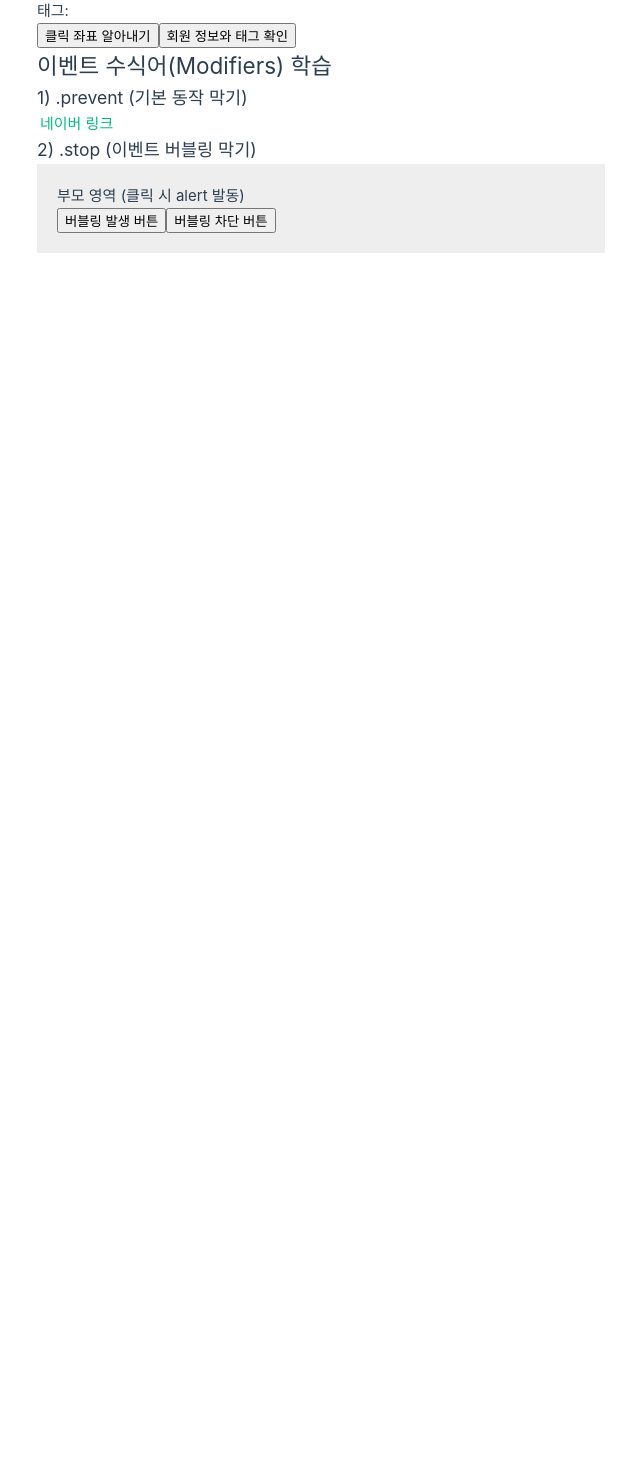
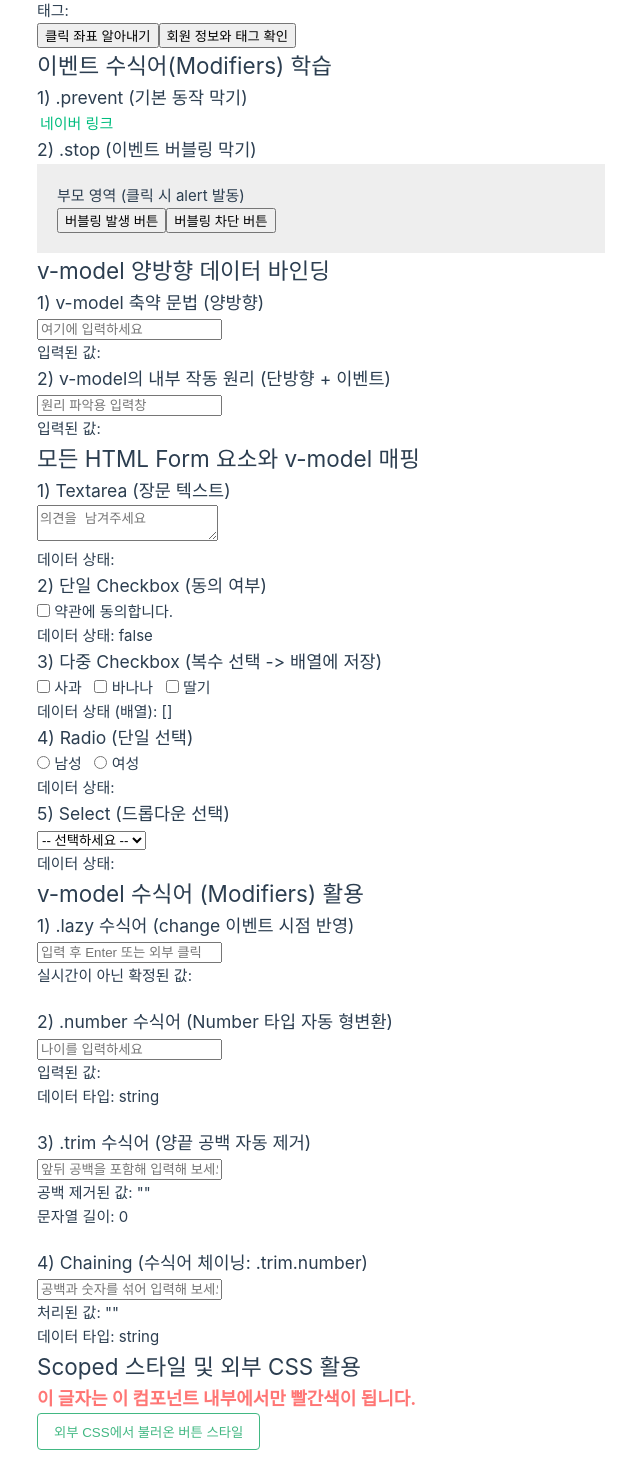
Before and after one commit to givpro22/skala-vue, a Vue app: page / in a window 1280 px wide. Shown: the part 2858-4328 px from the top of the page, without its empty margins (15-655 px from the left). Before the commit the page ends 3131 px from the top, so only its background shows below. Built offline with nearby package versions, Linux system fonts and the light colour scheme.

Commit message:
폼 바인딩과 스타일 실습

```diff
--- a/src/App.vue
+++ b/src/App.vue
@@ -18,6 +18,10 @@
 import EventHandler from './components/practices/event/EventHandler.vue'
 import EventObject from './components/practices/event/EventObject.vue'
 import EventModifier from './components/practices/event/EventModifier.vue'
+import FormBinding from './components/practices/form/FormBinding.vue'
+import FormElements from './components/practices/form/FormElements.vue'
+import FormModifiers from './components/practices/form/FormModifiers.vue'
+import StyleSample from './components/practices/style/StyleSample.vue'
 </script>
 
 <template>
@@ -41,5 +45,9 @@
     <EventHandler />
     <EventObject />
     <EventModifier />
+    <FormBinding />
+    <FormElements />
+    <FormModifiers />
+    <StyleSample />
   </div>
 </template>
--- /dev/null
+++ b/src/assets/challenge.css
@@ -0,0 +1,8 @@
+.btn-external {
+  padding: 8px 16px;
+  border: 1px solid #42b883;
+  border-radius: 4px;
+  background-color: white;
+  color: #42b883;
+  cursor: pointer;
+}
--- /dev/null
+++ b/src/components/practices/form/FormBinding.vue
@@ -0,0 +1,29 @@
+<script setup>
+import { ref } from 'vue'
+
+const text1 = ref('')
+const text2 = ref('')
+</script>
+
+<template>
+  <div class="practice-section">
+    <h2>v-model 양방향 데이터 바인딩</h2>
+
+    <h3>1) v-model 축약 문법 (양방향)</h3>
+    <input type="text" v-model="text1" placeholder="여기에 입력하세요" />
+    <p>
+      입력된 값: <strong>{{ text1 }}</strong>
+    </p>
+
+    <h3>2) v-model의 내부 작동 원리 (단방향 + 이벤트)</h3>
+    <input
+      type="text"
+      :value="text2"
+      @input="(e) => (text2 = e.target.value)"
+      placeholder="원리 파악용 입력창"
+    />
+    <p>
+      입력된 값: <strong>{{ text2 }}</strong>
+    </p>
+  </div>
+</template>
--- /dev/null
+++ b/src/components/practices/form/FormElements.vue
@@ -0,0 +1,63 @@
+<script setup>
+import { ref } from 'vue'
+
+const comment = ref('')
+const isAgreed = ref(false)
+const favoriteFruits = ref([])
+const gender = ref('')
+const selectedCar = ref('')
+</script>
+
+<template>
+  <div class="practice-section">
+    <h2>모든 HTML Form 요소와 v-model 매핑</h2>
+
+    <div>
+      <h3>1) Textarea (장문 텍스트)</h3>
+      <textarea v-model="comment" placeholder="의견을 남겨주세요"></textarea>
+      <p>
+        데이터 상태: <span>{{ comment }}</span>
+      </p>
+    </div>
+
+    <div>
+      <h3>2) 단일 Checkbox (동의 여부)</h3>
+      <label> <input type="checkbox" v-model="isAgreed" /> 약관에 동의합니다. </label>
+      <p>
+        데이터 상태: <span>{{ isAgreed }}</span>
+      </p>
+    </div>
+
+    <div>
+      <h3>3) 다중 Checkbox (복수 선택 -> 배열에 저장)</h3>
+      <label><input type="checkbox" value="사과" v-model="favoriteFruits" /> 사과</label> &nbsp;
+      <label><input type="checkbox" value="바나나" v-model="favoriteFruits" /> 바나나</label> &nbsp;
+      <label><input type="checkbox" value="딸기" v-model="favoriteFruits" /> 딸기</label>
+      <p>
+        데이터 상태 (배열): <span>{{ favoriteFruits }}</span>
+      </p>
+    </div>
+
+    <div>
+      <h3>4) Radio (단일 선택)</h3>
+      <label><input type="radio" value="남성" v-model="gender" /> 남성</label> &nbsp;
+      <label><input type="radio" value="여성" v-model="gender" /> 여성</label>
+      <p>
+        데이터 상태: <span>{{ gender }}</span>
+      </p>
+    </div>
+
+    <div>
+      <h3>5) Select (드롭다운 선택)</h3>
+      <select v-model="selectedCar">
+        <option value="">-- 선택하세요 --</option>
+        <option value="tesla">테슬라</option>
+        <option value="hyundai">현대자동차</option>
+        <option value="bmw">BMW</option>
+      </select>
+      <p>
+        데이터 상태: <span>{{ selectedCar }}</span>
+      </p>
+    </div>
+  </div>
+</template>
--- /dev/null
+++ b/src/components/practices/form/FormModifiers.vue
@@ -0,0 +1,55 @@
+<script setup>
+import { ref } from 'vue'
+
+const lazyText = ref('')
+const age = ref('')
+const userEmail = ref('')
+const price = ref('')
+</script>
+
+<template>
+  <div class="practice-section">
+    <h2>v-model 수식어 (Modifiers) 활용</h2>
+
+    <section style="margin-bottom: 20px">
+      <h3>1) .lazy 수식어 (change 이벤트 시점 반영)</h3>
+      <input type="text" v-model.lazy="lazyText" placeholder="입력 후 Enter 또는 외부 클릭" />
+      <p>
+        실시간이 아닌 확정된 값: <strong>{{ lazyText }}</strong>
+      </p>
+    </section>
+
+    <section style="margin-bottom: 20px">
+      <h3>2) .number 수식어 (Number 타입 자동 형변환)</h3>
+      <input type="text" v-model.number="age" placeholder="나이를 입력하세요" />
+      <p>
+        입력된 값: <strong>{{ age }}</strong>
+      </p>
+      <p>
+        데이터 타입: <strong>{{ typeof age }}</strong>
+      </p>
+    </section>
+
+    <section style="margin-bottom: 20px">
+      <h3>3) .trim 수식어 (양끝 공백 자동 제거)</h3>
+      <input type="text" v-model.trim="userEmail" placeholder="앞뒤 공백을 포함해 입력해 보세요" />
+      <p>
+        공백 제거된 값: <strong>"{{ userEmail }}"</strong>
+      </p>
+      <p>
+        문자열 길이: <strong>{{ userEmail.length }}</strong>
+      </p>
+    </section>
+
+    <section>
+      <h3>4) Chaining (수식어 체이닝: .trim.number)</h3>
+      <input type="text" v-model.trim.number="price" placeholder="공백과 숫자를 섞어 입력해 보세요" />
+      <p>
+        처리된 값: <strong>"{{ price }}"</strong>
+      </p>
+      <p>
+        데이터 타입: <strong>{{ typeof price }}</strong>
+      </p>
+    </section>
+  </div>
+</template>
--- /dev/null
+++ b/src/components/practices/style/StyleSample.vue
@@ -0,0 +1,22 @@
+<script setup></script>
+
+<template>
+  <div class="practice-section">
+    <h2>Scoped 스타일 및 외부 CSS 활용</h2>
+
+    <p class="title">이 글자는 이 컴포넌트 내부에서만 빨간색이 됩니다.</p>
+    <button class="btn-external">외부 CSS에서 불러온 버튼 스타일</button>
+  </div>
+</template>
+
+<style scoped>
+.title {
+  color: #ff7675;
+  font-weight: bold;
+  font-size: 18px;
+}
+</style>
+
+<style>
+@import '@/assets/challenge.css';
+</style>
```
Also changed, not shown: 1 other file (tests, documents, lock files or other folders).
